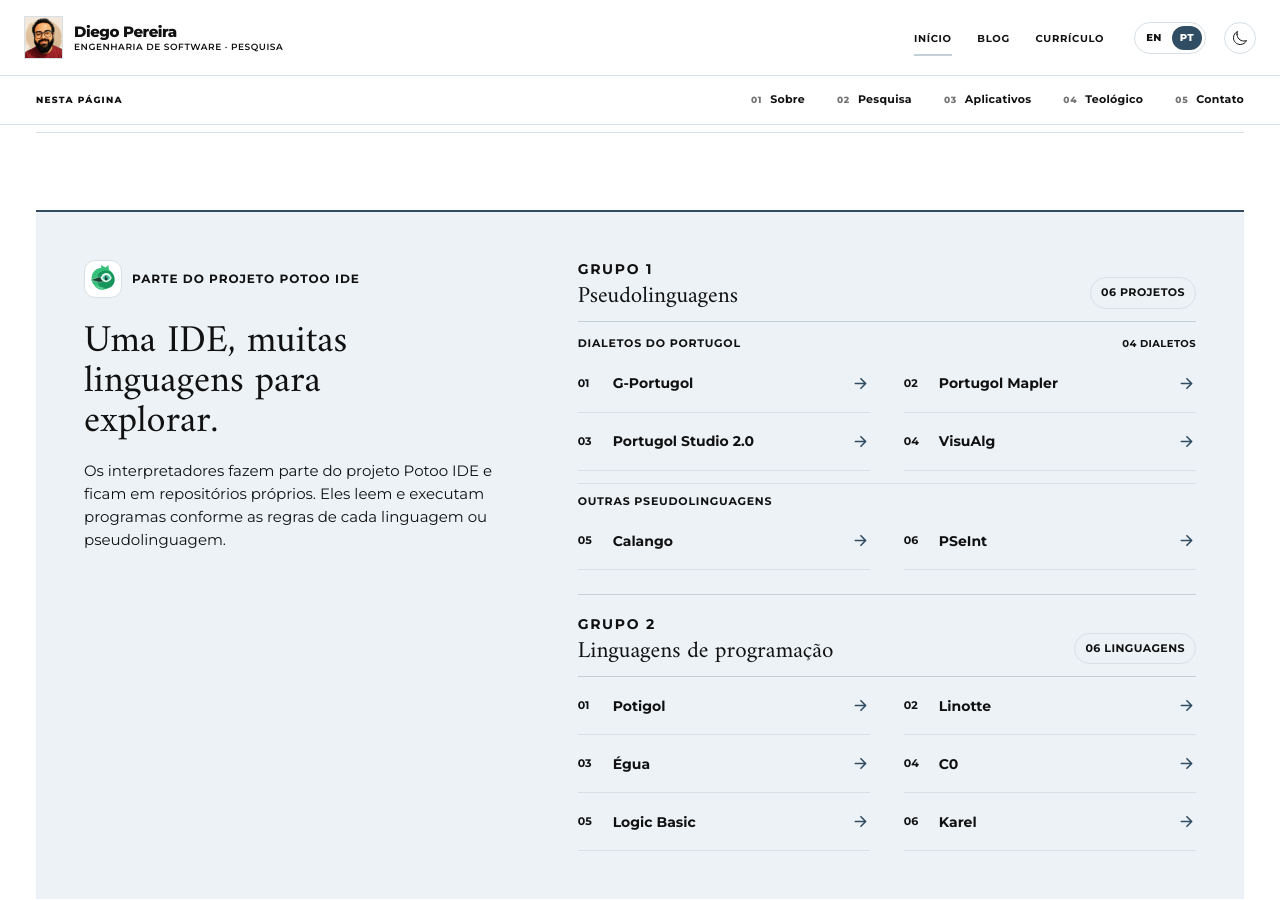
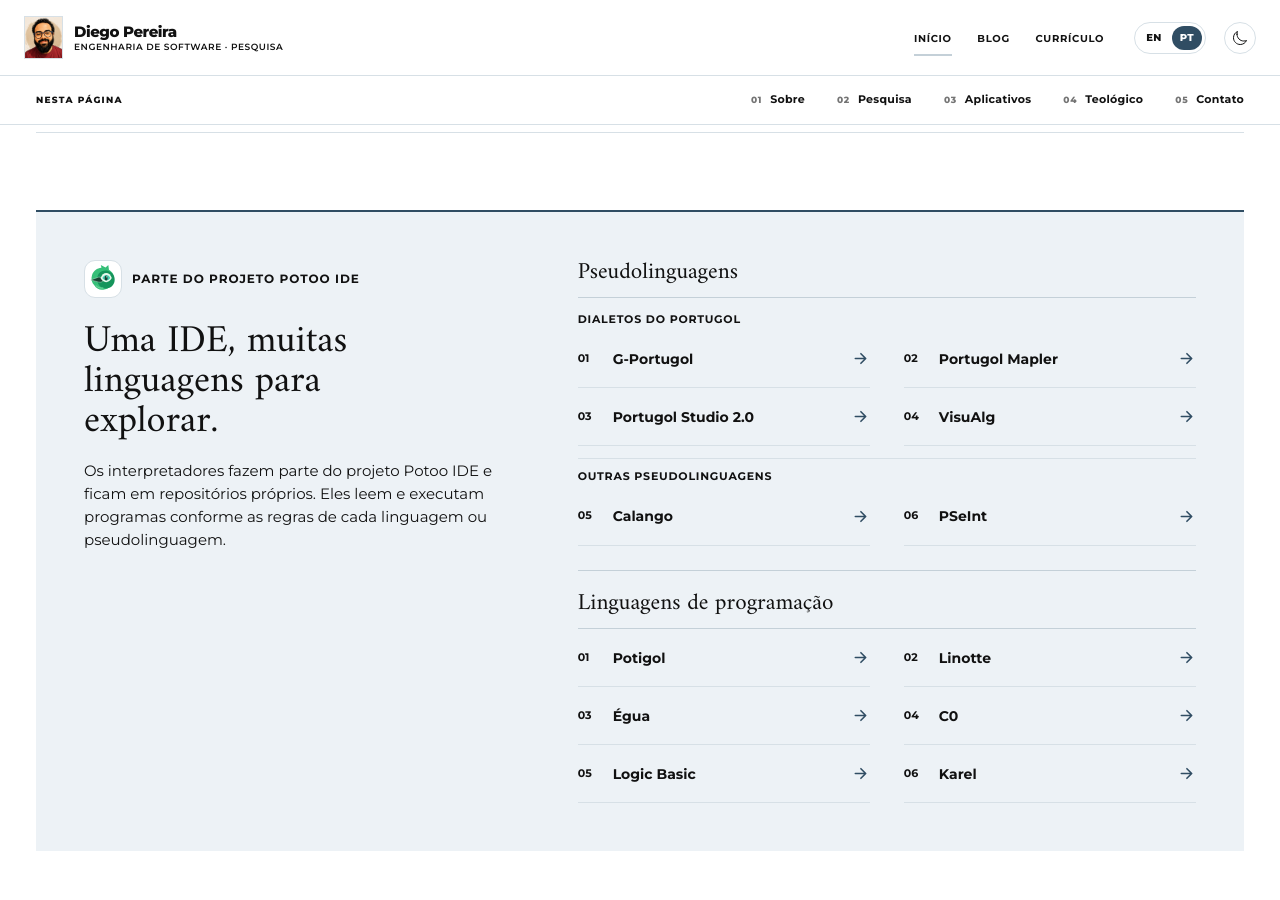
Before and after one commit to diegopn/diegopn.github.io, a Jekyll site: the page built from index.html, in a window 1280 px wide and 900 px high, scrolled down 2758 px. Built offline with Jekyll 4.4.1, drawn with Linux system fonts in a browser that asks for light colours.

```diff
--- a/index.html
+++ b/index.html
@@ -163,17 +163,12 @@ section_nav:
         <div class="interpreter-catalog">
           <section class="interpreter-group" aria-labelledby="pseudolanguages-title">
             <div class="interpreter-catalog-heading">
-              <div>
-                <p class="section-kicker">Grupo 1</p>
-                <h4 id="pseudolanguages-title">Pseudolinguagens</h4>
-              </div>
-              <span class="interpreter-count">06 projetos</span>
+              <h4 id="pseudolanguages-title">Pseudolinguagens</h4>
             </div>
 
             <div class="interpreter-subgroup interpreter-subgroup-portugol">
               <div class="interpreter-subgroup-heading">
                 <h5>Dialetos do Portugol</h5>
-                <span>04 dialetos</span>
               </div>
               <ul class="interpreter-links">
                 <li><a href="https://github.com/diegopn/potoo-gportugol-interpreter" target="_blank" rel="noreferrer"><span>01</span><strong>G-Portugol</strong><ion-icon name="arrow-forward-outline" aria-hidden="true"></ion-icon></a></li>
@@ -196,11 +191,7 @@ section_nav:
 
           <section class="interpreter-group interpreter-group-languages" aria-labelledby="programming-languages-title">
             <div class="interpreter-catalog-heading">
-              <div>
-                <p class="section-kicker">Grupo 2</p>
-                <h4 id="programming-languages-title">Linguagens de programação</h4>
-              </div>
-              <span class="interpreter-count">06 linguagens</span>
+              <h4 id="programming-languages-title">Linguagens de programação</h4>
             </div>
             <ul class="interpreter-links">
               <li><a href="https://github.com/diegopn/potoo-potigol-interpreter" target="_blank" rel="noreferrer"><span>01</span><strong>Potigol</strong><ion-icon name="arrow-forward-outline" aria-hidden="true"></ion-icon></a></li>
```
